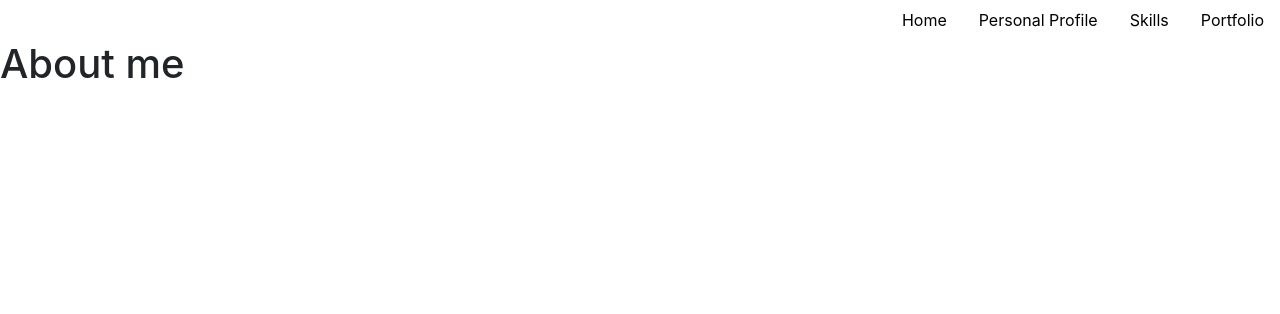
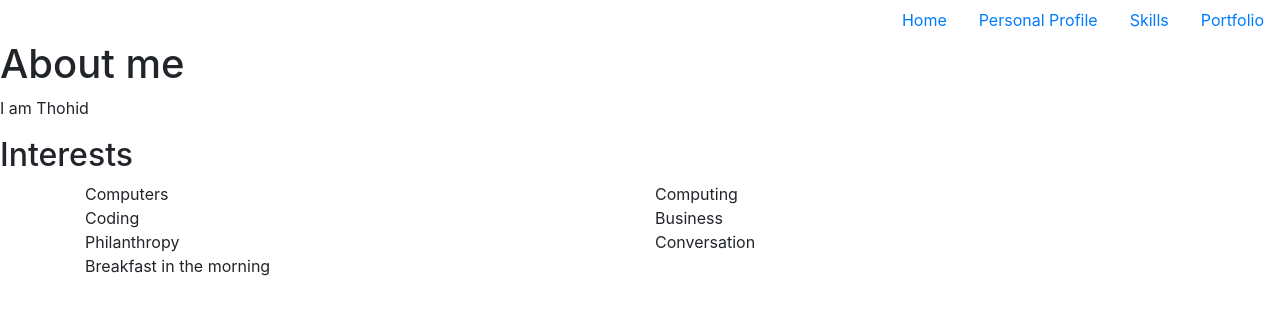
Before and after one commit to thohidu/project0, a plain HTML site: page profile.html in a window 1280 px wide. Drawn offline with nearby package versions, Linux system fonts and the light colour scheme.

Commit message:
updated profile.html

```diff
--- a/profile.html
+++ b/profile.html
@@ -2,16 +2,10 @@
 <html>
     <head>
         <title>My Webpage</title>
+        <meta name="viewport" content="width=device-width, initial-scale=1.0">
         <link rel="stylesheet" href="https://stackpath.bootstrapcdn.com/bootstrap/4.3.1/css/bootstrap.min.css" integrity="sha384-ggOyR0iXCbMQv3Xipma34MD+dH/1fQ784/j6cY/iJTQUOhcWr7x9JvoRxT2MZw1T" crossorigin="anonymous">
-
-       <style>
-          div a {
-            color: black;
-          }
-
-        </style>
-
-    </head>
+        <link rel="stylesheet" href="profile.css">
+      </head>
     <body>
       <div id="navigation-bar">
         <ul class="nav justify-content-end">
@@ -31,5 +25,33 @@
       </div>
 
      <h1>About me</h1>
+     <p>I am Thohid</p>
+     <h2>Interests</h2>
+
+    <div class="container">
+      <div class="row">
+       <div class="col-lg-6 col-sm-12">
+         Computers
+       </div>
+       <div class="col-lg-6 col-sm-12">
+         Computing
+       </div>
+       <div class="col-lg-6 col-sm-12">
+         Coding
+       </div>
+       <div class="col-lg-6 col-sm-12">
+         Business
+       </div>
+       <div class="col-lg-6 col-sm-12" >
+         Philanthropy
+       </div>
+       <div class = "col-lg-6 col-sm-12">
+         Conversation
+       </div>
+       <div class="col-lg-6 col-sm-12" >
+         Breakfast in the morning
+       </div>
+     </div>
+    </div>
     </body>
 </html>
```
